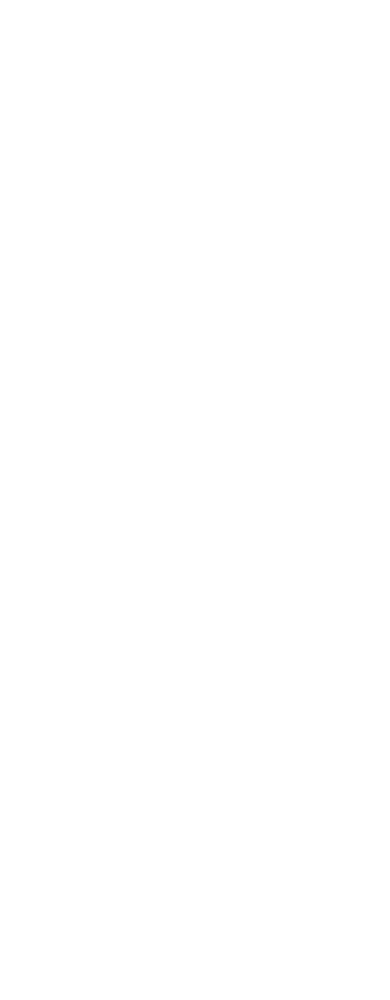
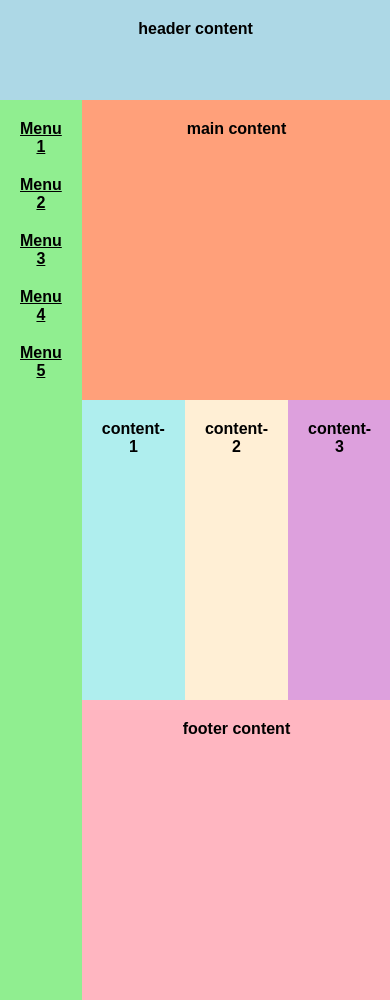
Before and after one commit to marco-seppe/AULAS-CSS, a plain HTML site: page modulo-02/responsividade/index3.html in a window 390 px wide. Before the commit the page ends 844 px from the top, so only its background shows below. Drawn offline with Linux system fonts and the light colour scheme; files that its build step writes are made by us from their sources.

Commit message:
continuação das aulas de responsividade do curso de CSS da DIO

```diff
--- a/modulo-02/responsividade/assets/css/style3.css
+++ b/modulo-02/responsividade/assets/css/style3.css
@@ -0,0 +1,70 @@
+body {
+    margin: 0;
+    font-family: Arial, Helvetica, sans-serif;
+    font-weight: bold;
+    text-align: center;
+
+
+    display: grid;
+    grid-template-columns: repeat(4, 1fr);
+    grid-template-rows: 100px repeat(3, 300px);
+    grid-template-areas:
+    "header header header header"
+    "navbar main-content main-content main-content"
+    "navbar content-1 content-2 content-3"
+    "navbar footer footer footer";
+}
+
+header, nav, section, footer {
+    padding: 20px;
+}
+
+header {
+    background-color: lightblue;
+    grid-area: header;
+}
+
+nav {
+    background-color: lightgreen;
+    grid-area: navbar;
+}
+
+.main-section-content {
+    background-color: lightsalmon;
+    grid-area: main-content;
+}
+
+.content-1 {
+    background-color: paleturquoise;
+    grid-area: content-1;
+}
+
+.content-2 {
+    background-color: papayawhip;
+    grid-area: content-2;
+}
+
+.content-3 {
+    background-color: plum;
+    grid-area: content-3;
+}
+
+footer {
+    background-color: lightpink;
+    grid-area: footer;
+}
+
+ul {
+    margin: 0;
+    padding: 0;
+
+}
+
+li {
+    list-style: none;
+    margin-bottom: 20px;
+}
+
+li a {
+    color: black;
+}
--- a/modulo-02/responsividade/index3.html
+++ b/modulo-02/responsividade/index3.html
@@ -3,10 +3,33 @@
 <head>
     <meta charset="UTF-8">
     <meta name="viewport" content="width=device-width, initial-scale=1.0">
-    <title>Document</title>
-    <link rel="stylesheet" href="style3.css">
+    <title>Grids flexíveis</title>
+    <link rel="stylesheet" href="./assets/css/style3.css">
 </head>
 <body>
+    <header>
+        header content
+    </header>
 
+    <nav>
+        <ul>
+            <li><a href="#">Menu 1</a></li>
+            <li><a href="#">Menu 2</a></li>
+            <li><a href="#">Menu 3</a></li>
+            <li><a href="#">Menu 4</a></li>
+            <li><a href="#">Menu 5</a></li>
+        </ul>
+    </nav>
+
+    <section class="main-section-content">
+        main content
+    </section>
+    <section class="content-1">content-1</section>
+    <section class="content-2">content-2</section>
+    <section class="content-3">content-3</section>
+
+    <footer>
+        footer content
+    </footer>
 </body>
 </html>
```
Also changed, not shown: modulo-02/responsividade/index4.html (added, +20 -0 lines), modulo-02/responsividade/index5.html (added, +38 -0 lines), modulo-02/responsividade/assets/css/style4.css (added), modulo-02/responsividade/assets/css/style5.css (added).
